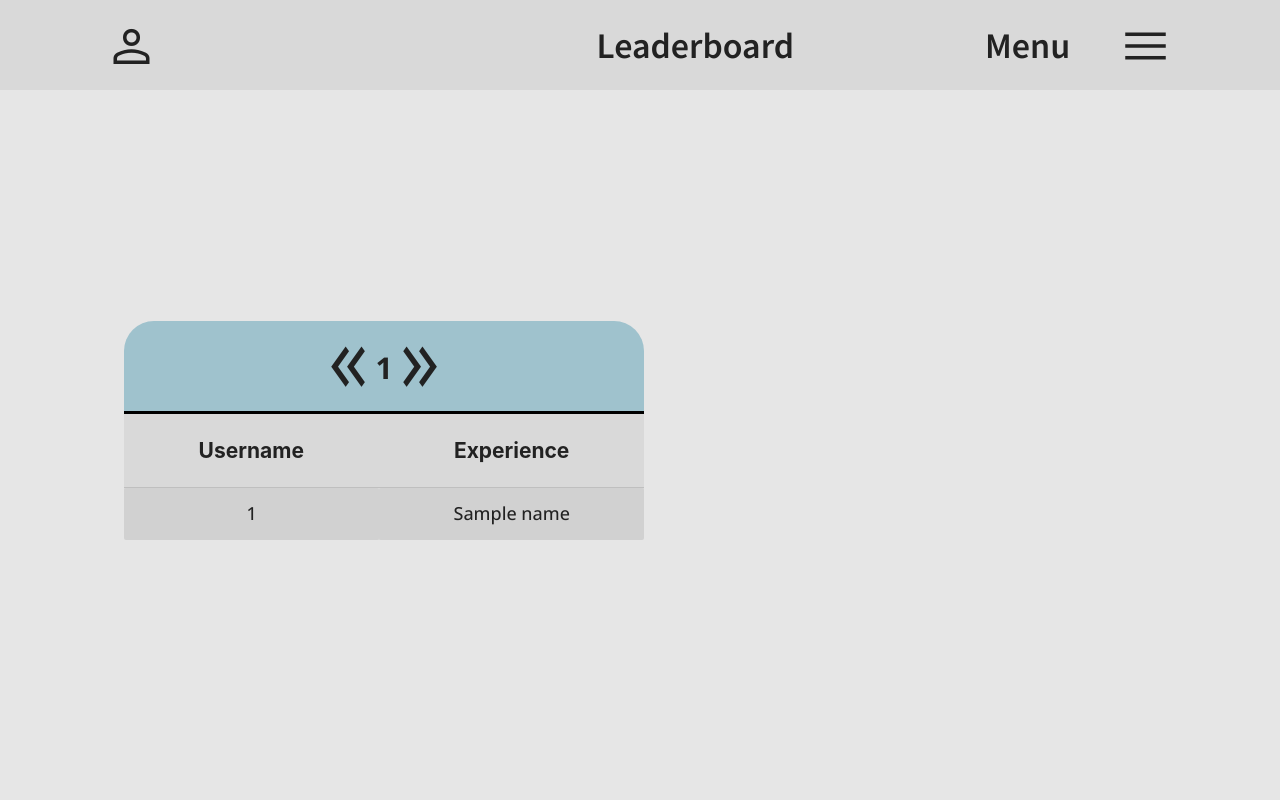
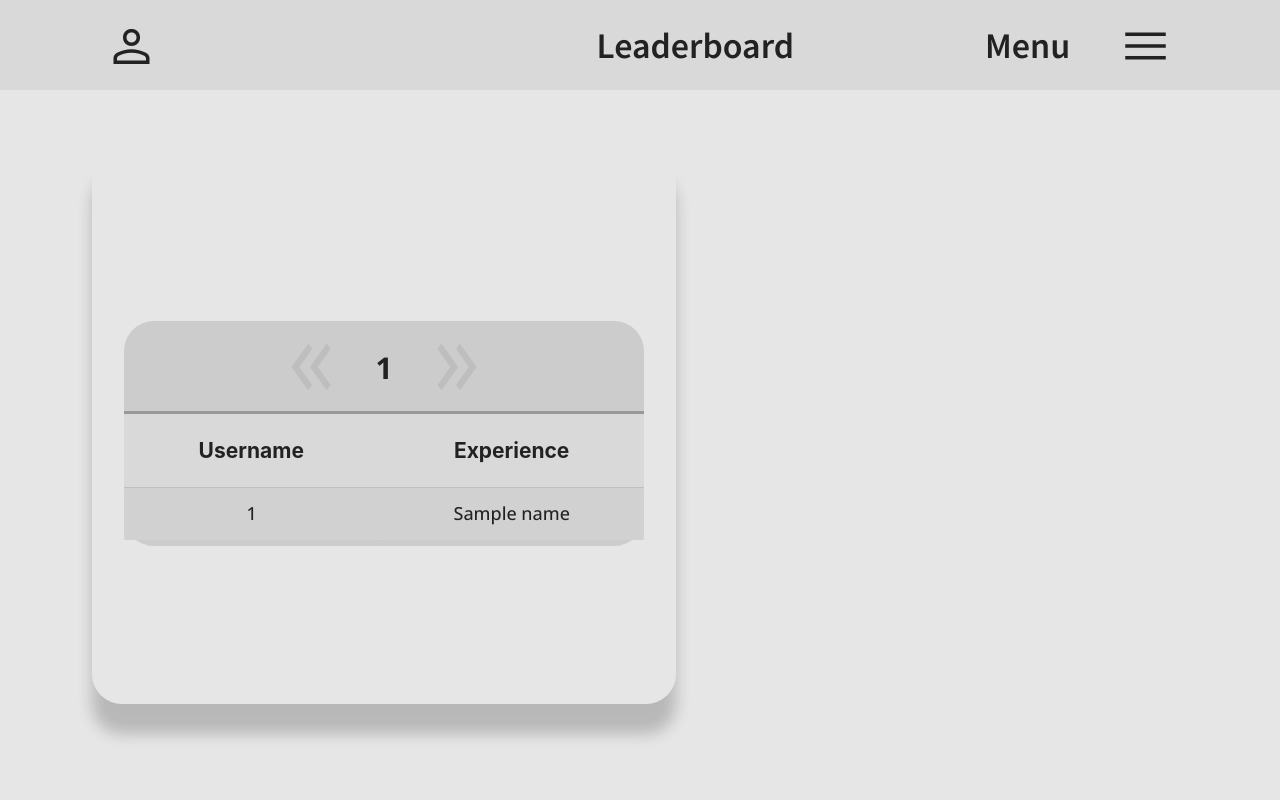
Before and after one commit to oviv-git/Mental-Math, a Flask app: template math_stone/templates/leaderboard.html in a window 1280 px wide. Run offline with Flask 3, Linux system fonts and the light colour scheme; the template is opened without the code that fills it: most values are stand-ins (such as "Sample title", 1, 10 or a date in 2020).

Commit message:
leaderboards done

```diff
--- a/math_stone/static/style.css
+++ b/math_stone/static/style.css
@@ -465,17 +457,21 @@ html.light .number-pad .number-row .number-button {
 }
 html.light table {
   background: #d9d9d9;
+  box-shadow: 0rem 0.4rem 0rem #cccccc;
 }
 html.light table tr:nth-child(even) {
   background: #d1d1d1;
 }
 html.light table caption {
-  background: #9fc2cd;
-  border-color: black;
-}
-html.light table caption.active {
-  background: #4f9db7;
-}
+  border-color: #999999;
+  background: #cccccc;
+  color: #222;
+}
+html.light table.active caption {
+  background: #84bccf;
+  border-color: #3d8096;
+}
+
 html.dark {
   background: #222;
   color: #fff;
@@ -1865,19 +1864,25 @@ form {
 }
 
 .swiper.myswiper.leaderboards {
-  margin-top: 8rem;
   width: 100%;
   height: 100%;
-  display: flex;
   flex-wrap: wrap;
   justify-content: center;
   align-items: center;
 }
-.swiper.myswiper.leaderboards .swiper-wrapper {
-  box-shadow: 0rem 0em 0.8rem;
-}
-.swiper.myswiper.leaderboards .swiper-wrapper .swiper-slide {
-  box-shadow: 0rem 0em 0.8rem;
+
+.box-shadow {
+  bottom: 12%;
+  z-index: -1;
+  position: absolute;
+  border-radius: 2rem;
+  width: 76%;
+  height: 70%;
+  box-shadow: 0 2rem 1rem rgba(0, 0, 0, 0.2);
+  transition: transform 0.4s;
+}
+.box-shadow.active {
+  transform: translateY(-1rem);
 }
 
 table {
@@ -1897,11 +1906,12 @@ table caption {
   border-bottom: 0.2rem solid;
   cursor: grab;
   font-weight: bold;
-  transition: background 0.4s;
+  transition: all 0.4s;
 }
 table caption span {
-  margin: 0 0.5rem;
-  transform: scaleY(1.4) scale(2.4);
+  margin: 0 3rem;
+  transform: scaleY(1.4) scale(2.8);
+  opacity: 0.08;
 }
 table tr {
   text-align: center;
@@ -1912,6 +1922,7 @@ table tr {
   width: 100%;
 }
 table tr:last-child {
+  border-radius: 0 0 2rem 2rem;
   border: none;
 }
 table tr th {
--- a/math_stone/static/style.scss
+++ b/math_stone/static/style.scss
@@ -2,7 +2,6 @@ $border-radius-size: 1rem;
 $main-cyan: #4f9db7;
 $leaderboard: #118d81;
 $main-cyan-light: #4eb1d2;
-$main-cyan-light2: rgb(64, 188, 199);
 $default-light: #fff;
 $default-dark: #222;
 $default-success: rgb(70, 170, 121);
@@ -661,6 +651,7 @@ html.light {
 
     table {
         background: darken($default-light, 15%);
+        box-shadow: 0rem .4rem 0rem darken($default-light, 20%);
 
         tr {
             &:nth-child(even) {
@@ -668,21 +659,14 @@ html.light {
             }
         }
         caption {
-            // background: darken($default-light, 25%);
-            // background: darken(desaturate($main-cyan-light, 10%), 20%);
-            // background: lighten(saturate($main-cyan, 10%), 15%);
-            background: lighten(desaturate($main-cyan, 10%), 20%);
-
-            &.active {
-                // background: lighten(saturate($main-cyan, 5%), 10%);
-                background: $main-cyan;
-
-            }
-            border-color: black;
-
-            span {
-
-            }
+            border-color: darken($default-light, 40%);
+            background: darken($default-light, 20%);
+            color: $default-dark;
+
+        }
+        &.active caption {
+            background: saturate(lighten($main-cyan, 15%), 2%);
+            border-color: darken($main-cyan, 10%);
         }
     }
 }
@@ -2395,23 +2375,28 @@ form {
 
 
 .swiper.myswiper.leaderboards {
-    margin-top: 8rem;
     width: 100%;
     height: 100%;
-    display: flex;
     flex-wrap: wrap;
     justify-content: center;
     align-items: center;
 
-    .swiper-wrapper {
-        box-shadow: $blur-shadow;
-
-        .swiper-slide{
-            box-shadow: $blur-shadow;
-
-        }
-    }
-
+}
+
+
+.box-shadow {
+    bottom: 12%;
+    z-index: -1;
+    position: absolute;
+    border-radius: 2rem;
+    width: 76%;
+    height: 70%;
+    box-shadow: 0 2rem 1rem rgba(0, 0, 0, 0.2);
+    transition: transform .4s;
+
+    &.active {
+        transform: translateY(-1rem);
+    }
 }
 
 table {
@@ -2431,11 +2421,12 @@ table {
         border-bottom: .2rem solid;
         cursor: grab;
         font-weight: bold;
-        transition: background 0.4s;
+        transition: all 0.4s;
 
         span {
-            margin: 0 0.5rem;
-            transform: scaleY(1.4) scale(2.4);
+            margin: 0 3rem;
+            transform: scaleY(1.4) scale(2.8);
+            opacity: 0.08;
         }
     }
     tr {
@@ -2447,6 +2438,7 @@ table {
         width: 100%;
 
         &:last-child {
+            border-radius: 0 0 2rem 2rem;
             border: none;
         }
 
--- a/math_stone/templates/leaderboard.html
+++ b/math_stone/templates/leaderboard.html
@@ -41,9 +41,9 @@
     </div>
     <div class="swiper mySwiper leaderboards">
         <div class="swiper-wrapper">
-
             {% for leaderboard in leaderboards %}
             <div class="swiper-slide" id="{{ leaderboard[0].lower() }}">
+                <div class="box-shadow"></div>
                 <table>
                     <caption>
                         <span class="material-symbols-outlined arrow">keyboard_double_arrow_left</span>
```
Also changed, not shown: other parts of math_stone/static/style.css (+17 -18 lines), other parts of math_stone/static/style.scss (+19 -27 lines), math_stone/static/script.js (+34 -32 lines), math_stone/mathstone.db, 3 other files.
